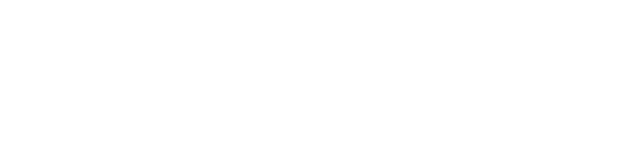
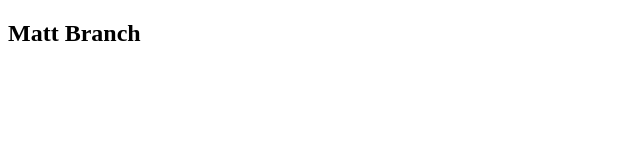
Before and after one commit to SS-93/ChatServerII, a plain HTML site: page index.html in a window 1280 px wide. Shown: the whole page, without its empty margins (0-640 px from the left). Drawn offline with Linux system fonts and the light colour scheme.

Commit message:
Matt Branch

```diff
--- a/index.html
+++ b/index.html
@@ -6,6 +6,6 @@
     <title>Document</title>
 </head>
 <body>
-
+    <h2>Matt Branch</h2>
 </body>
 </html>
```
Also changed, not shown: 1 other file.
